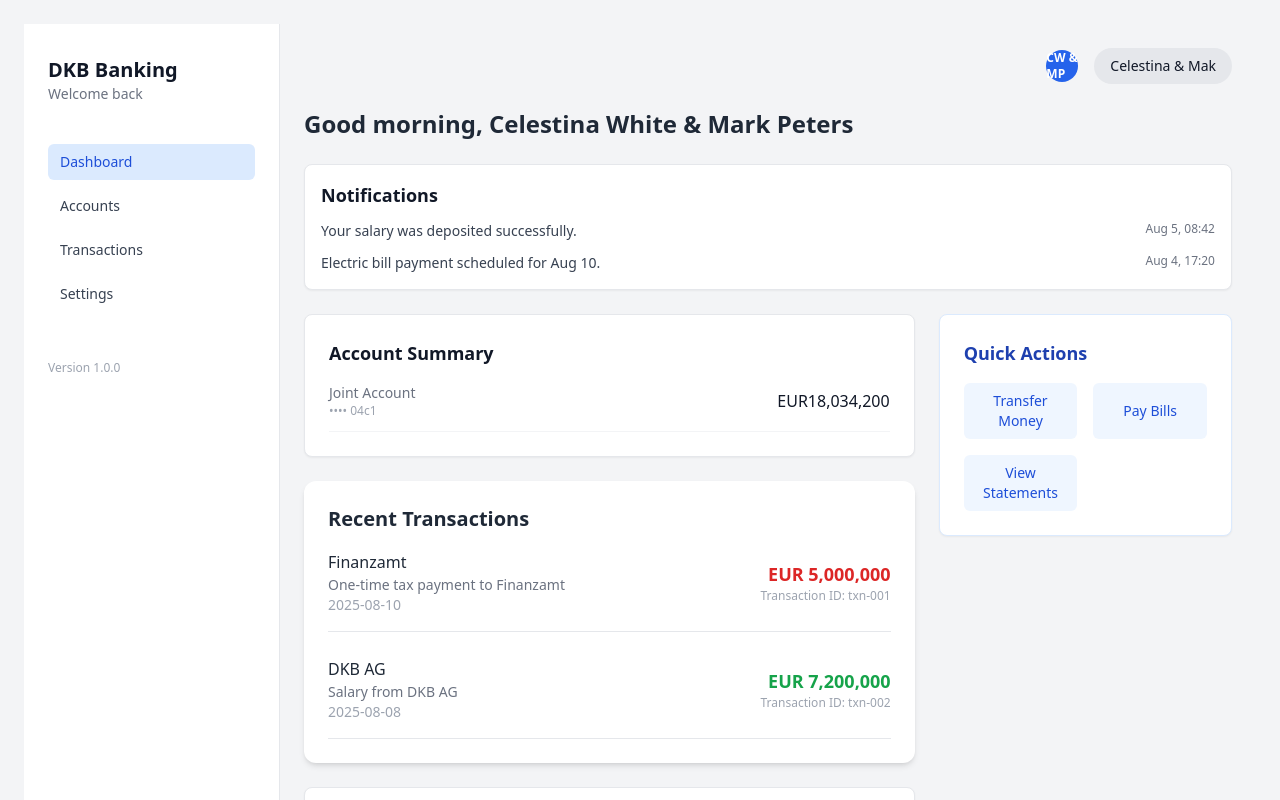
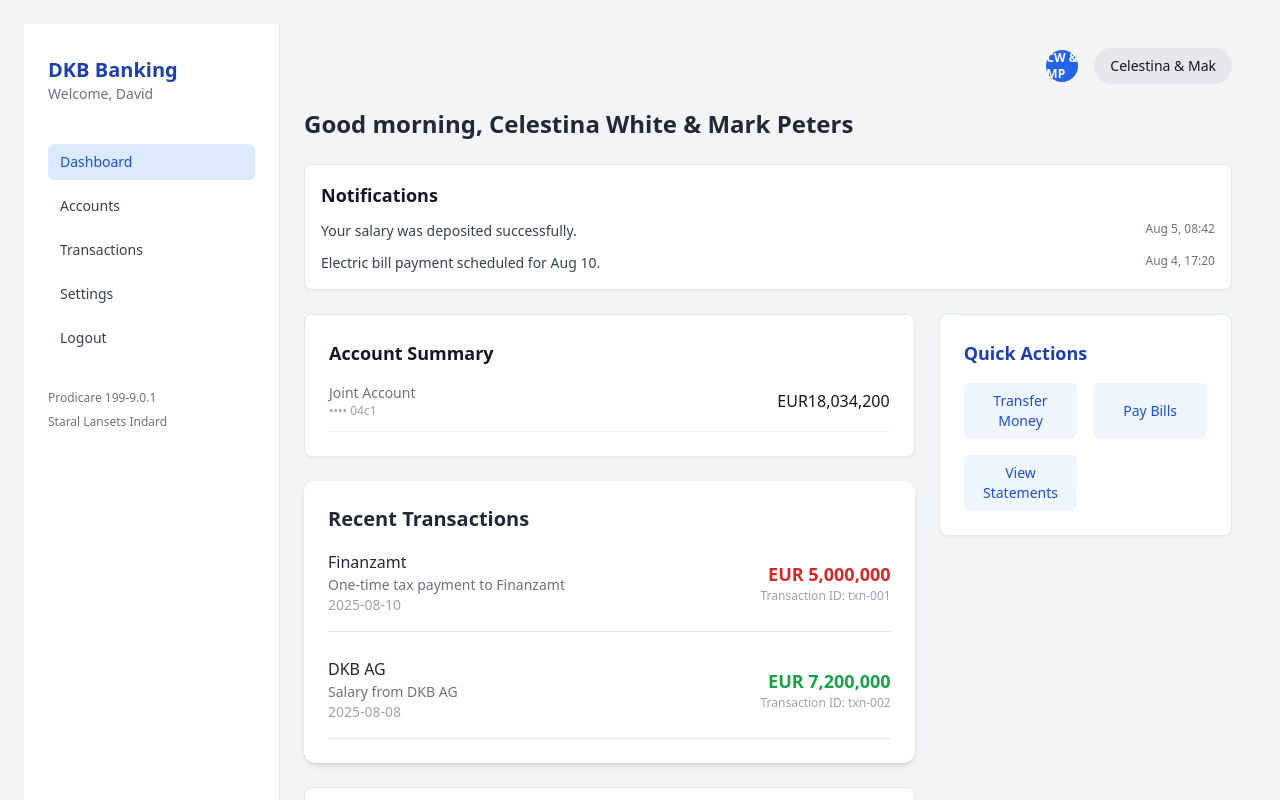
Before and after one commit to BlueColour2589/dkb-banking, a Next.js app in the folder frontend/: page /dashboard in a window 1280 px wide. Built offline with nearby package versions, Linux system fonts and the light colour scheme; no server answers.

Commit message:
Update Sidebar.tsx

```diff
--- a/frontend/components/Sidebar/Sidebar.tsx
+++ b/frontend/components/Sidebar/Sidebar.tsx
@@ -1,4 +1,3 @@
-// frontend/components/Sidebar/Sidebar.tsx
 'use client';
 
 import Link from 'next/link';
@@ -9,17 +8,22 @@ const navItems = [
   { label: 'Accounts', href: '/accounts' },
   { label: 'Transactions', href: '/transactions' },
   { label: 'Settings', href: '/settings' },
+  { label: 'Logout', href: '/logout' },
 ];
 
 export default function Sidebar() {
   const pathname = usePathname();
 
   return (
-    <aside className="w-64 bg-white dark:bg-gray-900 border-r border-gray-200 dark:border-gray-800 min-h-screen px-6 py-8">
+    <aside className="w-64 bg-white dark:bg-gray-900 border-r border-gray-200 dark:border-gray-800 min-h-screen px-6 py-8 flex flex-col justify-between">
+      <div>
+        {/* Header */}
         <div className="mb-10">
-        <h1 className="text-xl font-bold text-gray-900 dark:text-gray-100">DKB Banking</h1>
-        <p className="text-sm text-gray-500 dark:text-gray-400">Welcome back</p>
+          <h1 className="text-xl font-bold text-blue-800 dark:text-blue-300">DKB Banking</h1>
+          <p className="text-sm text-gray-500 dark:text-gray-400">Welcome, David</p>
         </div>
+
+        {/* Navigation */}
         <nav className="space-y-2">
           {navItems.map((item) => {
             const isActive = pathname === item.href;
@@ -38,7 +42,16 @@ export default function Sidebar() {
             );
           })}
         </nav>
-      <div className="mt-12 text-xs text-gray-400 dark:text-gray-600">
+
+        {/* Session Info */}
+        <div className="mt-8 space-y-1 text-xs text-gray-500 dark:text-gray-400">
+          <p>Prodicare 199-9.0.1</p>
+          <p>Staral Lansets Indard</p>
+        </div>
+      </div>
+
+      {/* Footer */}
+      <div className="text-xs text-gray-400 dark:text-gray-600">
         Version 1.0.0
       </div>
     </aside>
```
Lines whose indentation alone changed are shown as unchanged.
